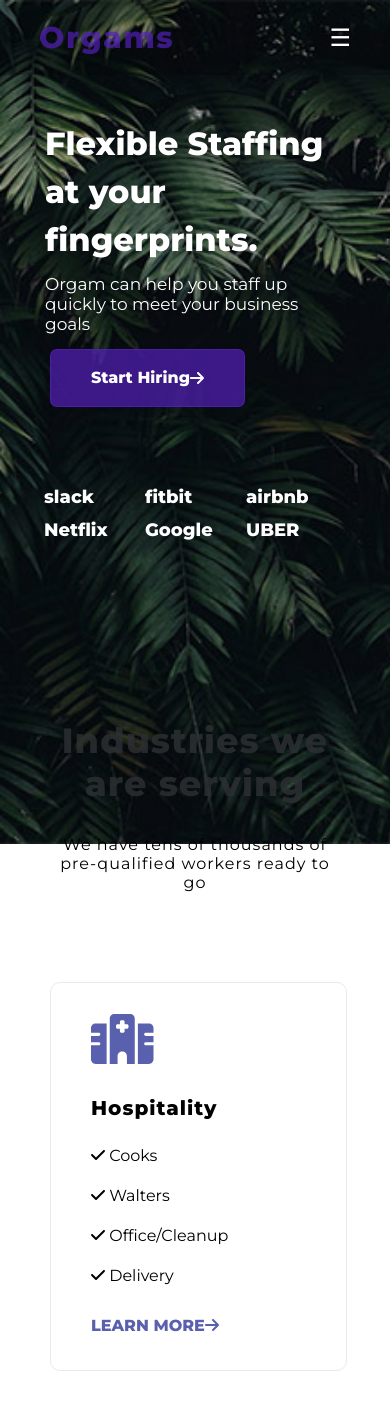
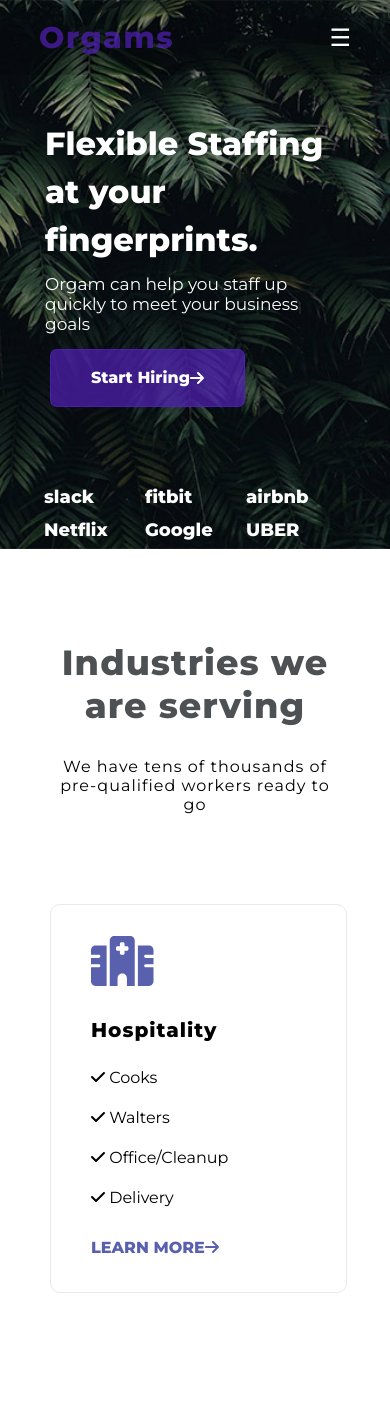
Before and after one commit to profsam97/freshman, a React (Create React App) app: page / in a window 390 px wide. Shown: the top 1410 px of the page. After the commit the page ends 1343 px from the top, so only its background shows below. Built offline with nearby package versions, Linux system fonts and the light colour scheme.

Commit message:
added more responsiveness

```diff
--- a/src/index.css
+++ b/src/index.css
@@ -478,3 +478,41 @@ input[type="radio"]{
   cursor: pointer;
   transition: all 0.5s ease;
 }
+@media (max-width:570px) {
+  .body{
+    background: url('./assets/img/dark-wallpaper-30.jpg') no-repeat;
+    height: 60vh;
+    background-size: cover;
+    background-position: center;
+}
+}
+@media (max-width:890px) {
+  .body{
+    background: url('./assets/img/dark-wallpaper-30.jpg') no-repeat;
+    height: 75vh;
+    background-size: cover;
+    background-position: center;
+}
+}
+@media (max-width:450px) {
+  .body{
+    background: url('./assets/img/dark-wallpaper-30.jpg') no-repeat;
+    height: 65vh;
+    background-size: cover;
+    background-position: center;
+}
+  .cards{
+    max-width: 1200px;
+  margin-top: 20px ;
+  /* text-align: center; */
+  padding: 20px;
+}
+}
+@media (min-width:470px) and (max-width:570px) {
+  .body{
+    background: url('./assets/img/dark-wallpaper-30.jpg') no-repeat;
+    height: 70vh;
+    background-size: cover;
+    background-position: center;
+}
+}
```
